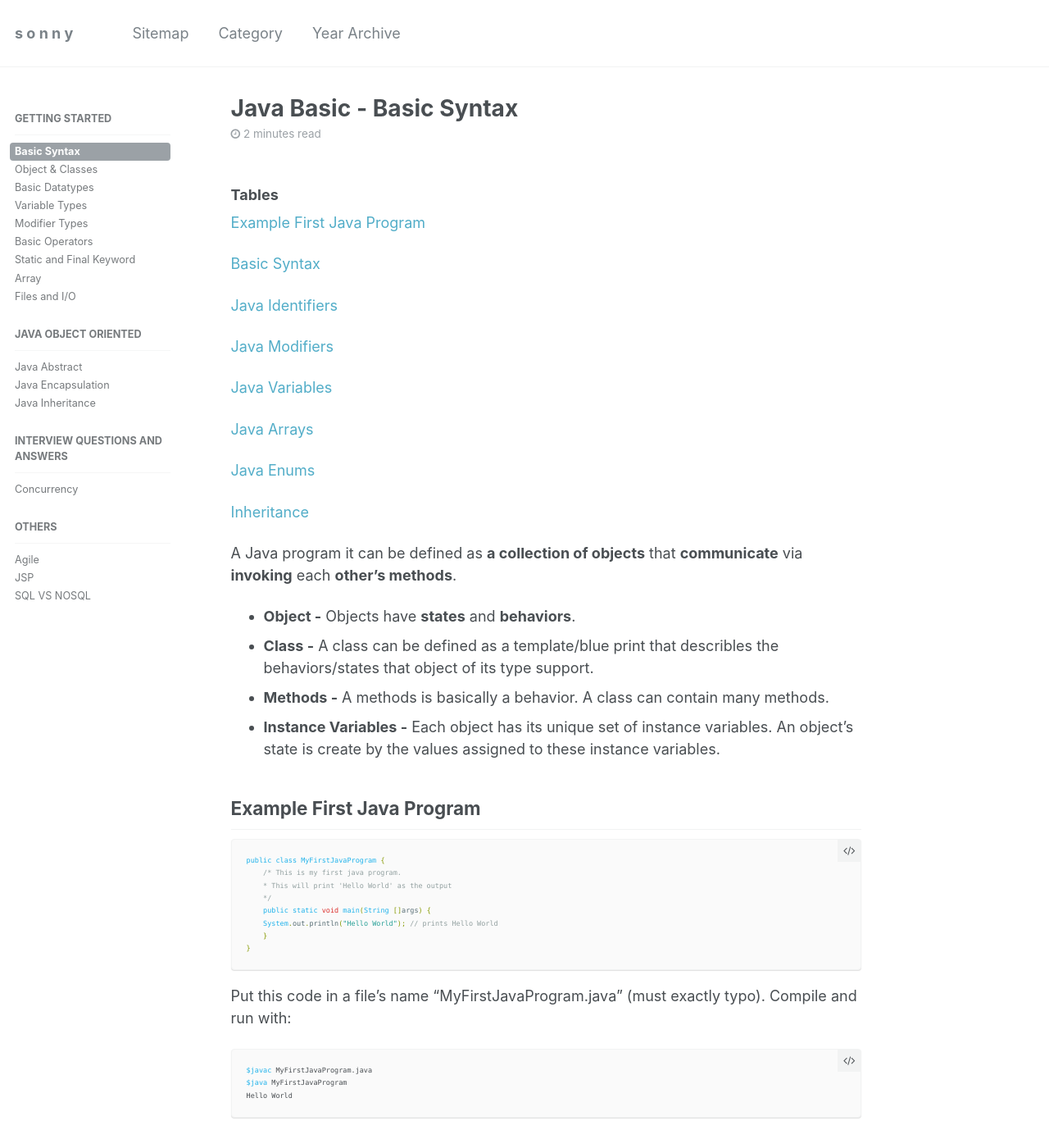
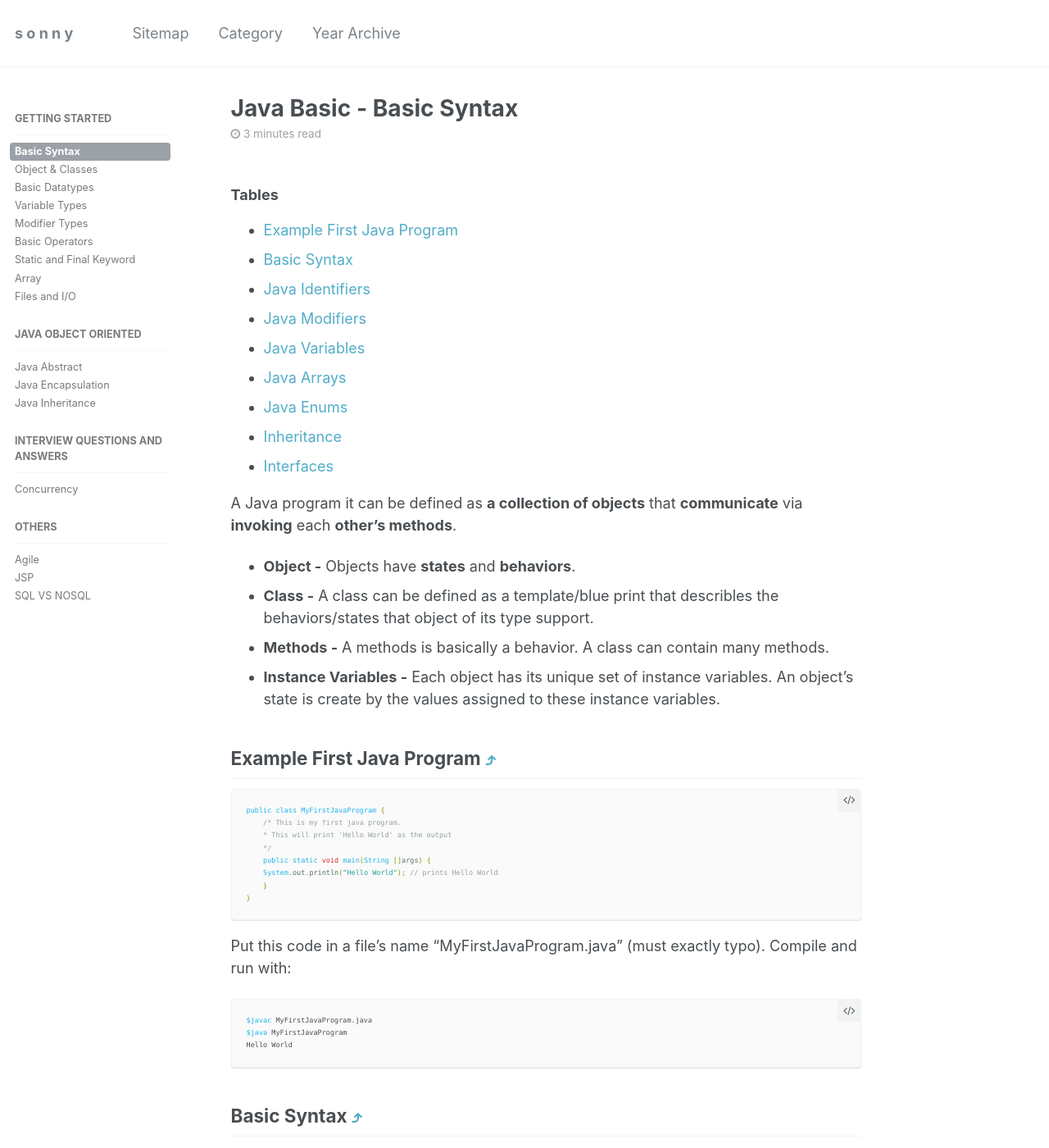
Before and after one commit to sonnyit/java, a Jekyll site: the page built from _posts/2015-12-01-jb-basic-syntax.md, in a window 1280 px wide and 1400 px high. Shown: the whole window at 82% size. Built offline with Jekyll 4.4.1, drawn with Linux system fonts in a browser that asks for light colours; comment, search, counter and statistics services are not loaded.

Commit message:
update anchors

```diff
--- a/_posts/2015-12-01-jb-basic-syntax.md
+++ b/_posts/2015-12-01-jb-basic-syntax.md
@@ -9,21 +9,15 @@ tags:
 
 ### Tables
 
-[Example First Java Program](#example-first-java-program)
-
-[Basic Syntax](#basic-syntax)
-
-[Java Identifiers](#java-identifiers)
-
-[Java Modifiers](#java-modifiers)
-
-[Java Variables](#java-variables)
-
-[Java Arrays](#java-arrays)
-
-[Java Enums](#java-enums)
-
-[Inheritance](#inheritance)
+* [Example First Java Program](#example-first-java-program-10548tables)
+* [Basic Syntax](#basic-syntax-10548tables)
+* [Java Identifiers](#java-identifiers-10548tables)
+* [Java Modifiers](#java-modifiers-10548tables)
+* [Java Variables](#java-variables-10548tables)
+* [Java Arrays](#java-arrays-10548tables)
+* [Java Enums](#java-enums-10548tables)
+* [Inheritance](#inheritance-10548tables)
+* [Interfaces](#interfaces-10548tables)
 
 A Java program it can be defined as **a collection of objects** that **communicate** via **invoking** each **other's methods**.
 
```
Also changed, not shown: other parts of _posts/2015-12-01-jb-basic-syntax.md (+8 -8 lines), _posts/2016-06-13-jb-files-and-io.md (+1 -1 lines).
